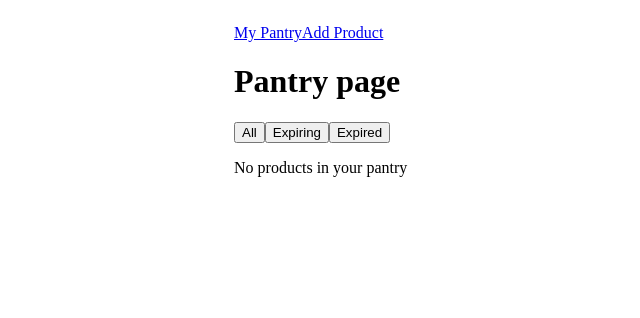
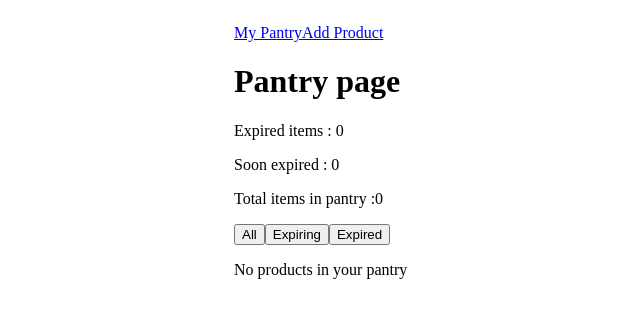
Before and after one commit to zanluka123/Pantry-tracker, a React (Vite) app: page / in a window 1280 px wide. Shown: the top 318 px of the page, without its empty margins (106-746 px from the left). Built offline with nearby package versions, Linux system fonts and the light colour scheme.

Commit message:
Add pantry summary

```diff
--- /dev/null
+++ b/src/components/PantrySummary.jsx
@@ -0,0 +1,28 @@
+import { useProducts } from "../context/PantryContext";
+import { getExpiryStatus } from "../utils/expiry";
+
+function PantrySummary() {
+  const items = useProducts();
+  const expiredItems = items.filter((item) => {
+    const status = getExpiryStatus(item.expiryDate);
+    return status === "expired";
+  });
+  const expiredCount = expiredItems.length;
+
+  const soonExpiredItems = items.filter((item) => {
+    const status = getExpiryStatus(item.expiryDate);
+    return status === "soon";
+  });
+
+  const soonExpiredCount = soonExpiredItems.length;
+
+  return (
+    <div>
+      <p>Expired items : {expiredCount}</p>
+      <p>Soon expired : {soonExpiredCount} </p>
+      <p>Total items in pantry :{items.length} </p>
+    </div>
+  );
+}
+
+export default PantrySummary;
--- a/src/components/ProductList.jsx
+++ b/src/components/ProductList.jsx
@@ -9,7 +9,7 @@ function ProductList() {
   const activeFilter = searchParams.get("filter") || "all";
 
   const filteredProducts = products.filter((product) => {
-    const status = getExpiryStatus(product.expiryDate);
+    const status = getExpiryStatus(product.expiryDate); // expired,soon or ok
     if (activeFilter === "expired") return status === "expired";
     if (activeFilter === "expiring") return status === "soon";
     return "ok";
@@ -22,14 +22,6 @@ function ProductList() {
   if (filteredProducts.length === 0) {
     return <p>No products match this filter</p>;
   }
-  console.log(
-    "filter:",
-    activeFilter,
-    "products:",
-    products.length,
-    "filtered:",
-    filteredProducts.length,
-  );
 
   return (
     <>
--- a/src/pages/PantryPage.jsx
+++ b/src/pages/PantryPage.jsx
@@ -1,10 +1,12 @@
 import ProductList from "../components/productList";
 import FilterButtons from "../components/FilterButtons";
+import PantrySummary from "../components/PantrySummary";
 
 function PantryPage() {
   return (
     <div>
       <h1>Pantry page</h1>
+      <PantrySummary />
       <FilterButtons />
       <ProductList />
     </div>
```
